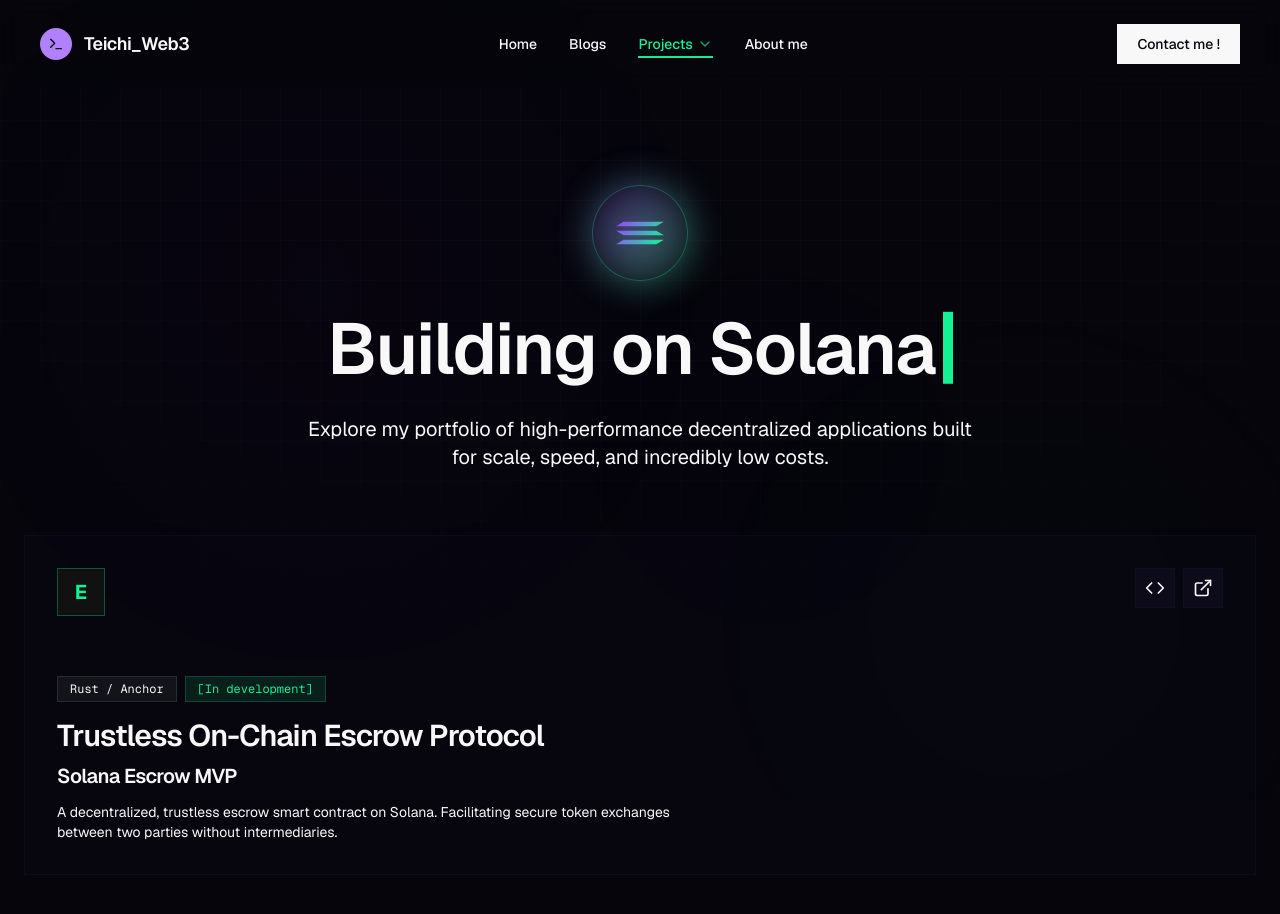
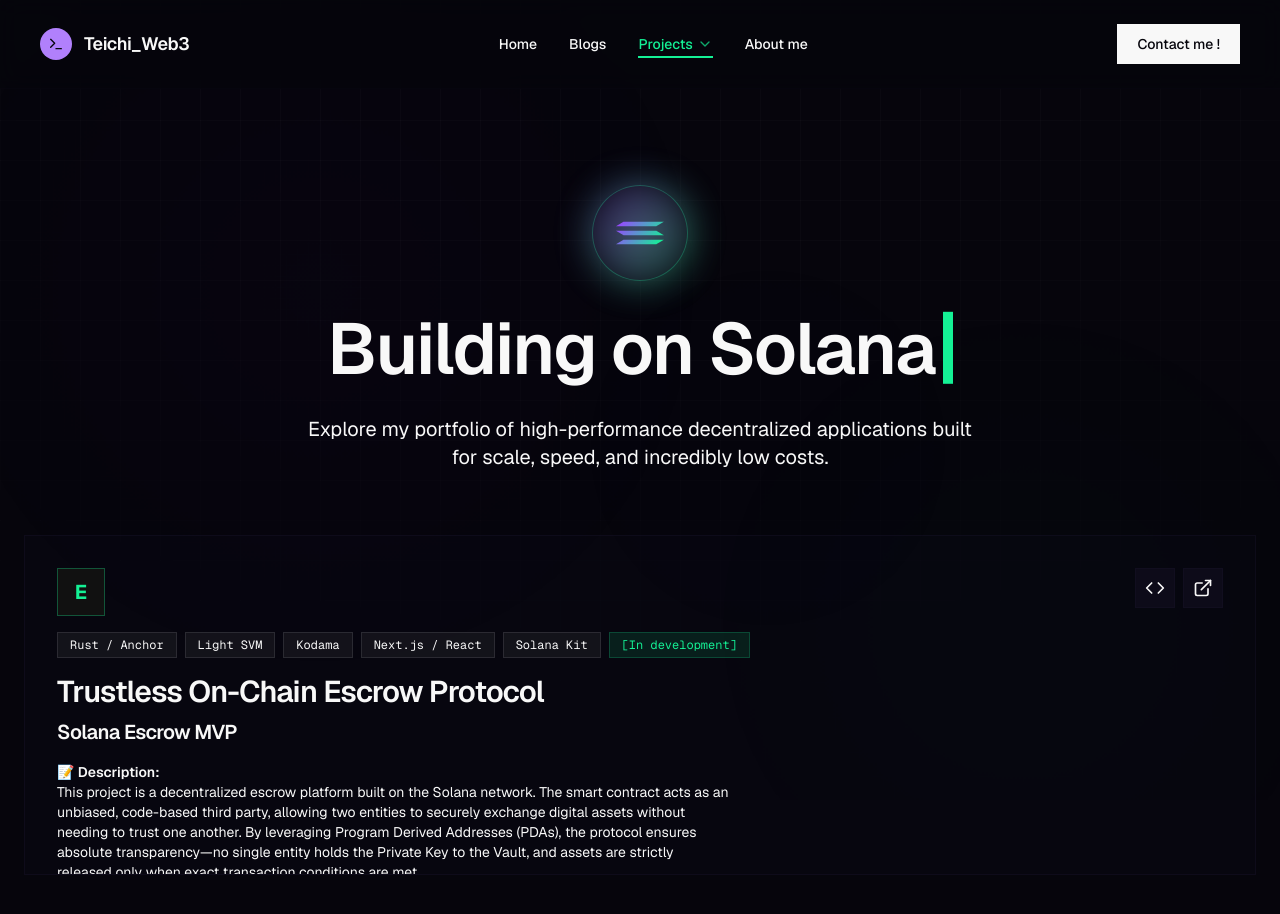
Before and after one commit to Tdat10052499/teichisite, a Next.js app: page /projects/solana in a window 1280 px wide. Shown: the top 914 px of the page. Built offline with nearby package versions, Linux system fonts and the light colour scheme.

Commit message:
Update Escrow project description and hover effects

```diff
--- a/app/projects/solana/page.tsx
+++ b/app/projects/solana/page.tsx
@@ -195,26 +195,54 @@
                   <a href="#" className="w-10 h-10 flex items-center justify-center bg-surface border border-border/50 hover:border-[#14F195]/50 hover:text-[#14F195] transition-colors rounded-none">
                     <Code className="w-5 h-5" />
                   </a>
-                  <a href="#" className="w-10 h-10 flex items-center justify-center bg-surface border border-border/50 hover:border-[#14F195]/50 hover:text-[#14F195] transition-colors rounded-none">
-                    <ExternalLink className="w-5 h-5" />
-                  </a>
+                  <div className="group/soon relative h-10 w-10 hover:w-[130px] flex flex-shrink-0 items-center justify-center bg-surface border border-border/50 hover:border-red-500/50 hover:bg-red-500/10 hover:text-red-400 transition-all duration-300 ease-out rounded-none overflow-hidden cursor-not-allowed">
+                    <div className="absolute w-10 h-10 flex items-center justify-center transition-opacity duration-200 group-hover/soon:opacity-0">
+                      <ExternalLink className="w-5 h-5" />
+                    </div>
+                    <div className="absolute w-[130px] h-10 flex items-center justify-center whitespace-nowrap transition-opacity duration-200 opacity-0 group-hover/soon:opacity-100 text-xs font-mono">
+                      Coming soon...
+                    </div>
+                  </div>
                 </div>
               </div>
 
               <div className="mt-auto">
                 <div className="flex gap-2 mb-4 flex-wrap">
                   <span className="px-3 py-1 bg-white/5 border border-white/10 text-xs font-mono text-ink-dim rounded-none">Rust / Anchor</span>
+                  <span className="px-3 py-1 bg-white/5 border border-white/10 text-xs font-mono text-ink-dim rounded-none">Light SVM</span>
+                  <span className="px-3 py-1 bg-white/5 border border-white/10 text-xs font-mono text-ink-dim rounded-none">Kodama</span>
+                  <span className="px-3 py-1 bg-white/5 border border-white/10 text-xs font-mono text-ink-dim rounded-none">Next.js / React</span>
+                  <span className="px-3 py-1 bg-white/5 border border-white/10 text-xs font-mono text-ink-dim rounded-none">Solana Kit</span>
                   <span className="px-3 py-1 bg-[#14F195]/10 border border-[#14F195]/20 text-xs font-mono text-[#14F195] rounded-none">[In development]</span>
                 </div>
                 <h3 className="text-3xl font-display font-semibold text-ink group-hover:text-[#14F195] transition-colors mb-2">
                   Trustless On-Chain Escrow Protocol
                 </h3>
-                <h4 className="text-xl font-mono text-ink-dim mb-3">
+                <h4 className="text-xl font-mono text-ink-dim mb-4">
                   Solana Escrow MVP
                 </h4>
-                <p className="text-ink-dim text-sm max-w-2xl line-clamp-2">
-                  A decentralized, trustless escrow smart contract on Solana. Facilitating secure token exchanges between two parties without intermediaries.
-                </p>
+                <div className="text-ink-dim text-sm max-w-2xl space-y-4">
+                  <p>
+                    <strong className="text-ink font-semibold">📝 Description:</strong><br/>
+                    This project is a decentralized escrow platform built on the Solana network. The smart contract acts as an unbiased, code-based third party, allowing two entities to securely exchange digital assets without needing to trust one another. By leveraging Program Derived Addresses (PDAs), the protocol ensures absolute transparency—no single entity holds the Private Key to the Vault, and assets are strictly released only when exact transaction conditions are met.
+                  </p>
+                  <p>
+                    <strong className="text-ink font-semibold">⚙️ Tech Stack:</strong><br/>
+                    The following tools were selected to optimize both performance and security for this project:<br/>
+                    <span className="block mt-1">
+                      • <strong className="text-white/80">Smart Contract:</strong> Rust combined with the Anchor Framework.
+                    </span>
+                    <span className="block mt-1">
+                      • <strong className="text-white/80">Testing:</strong> Light SVM (An ultra-lightweight Solana Virtual Machine simulator for blazing-fast local testing).
+                    </span>
+                    <span className="block mt-1">
+                      • <strong className="text-white/80">Client Generation:</strong> Kodama (Automatically generates a fully Type-safe TypeScript client from the IDL).
+                    </span>
+                    <span className="block mt-1">
+                      • <strong className="text-white/80">Frontend UI:</strong> Next.js, React, and Solana Kit (For seamless wallet and RPC connection management).
+                    </span>
+                  </p>
+                </div>
               </div>
             </div>
           </motion.div>
```
